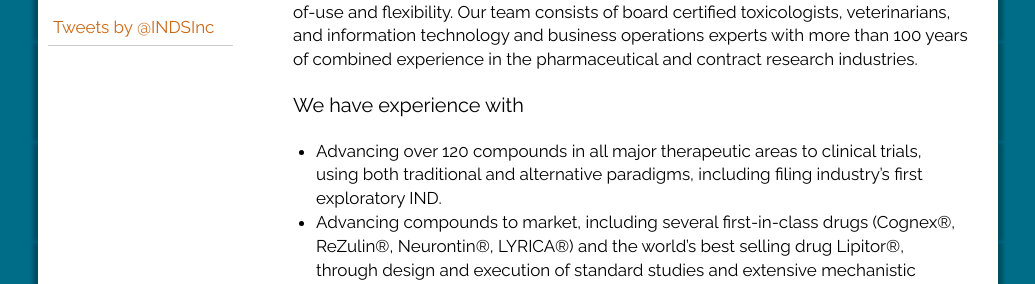
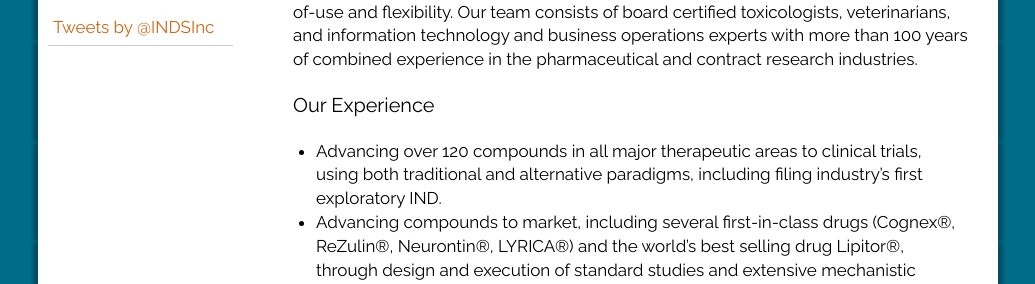
Before and after one commit to inds-inc/inds-inc.github.io, a Jekyll site: the page built from index.md, in a window 1280 px wide. Shown: the part 966-1250 px from the top of the page, without its empty margins (122-1157 px from the left). Built offline with Jekyll 4.4.1, drawn with Linux system fonts in a browser that asks for light colours; comment, search, counter and statistics services are not loaded.

Commit message:
fix home page

```diff
--- a/index.md
+++ b/index.md
@@ -28,7 +28,7 @@
 operations experts with more than 100 years of combined experience in the
 pharmaceutical and contract research industries.
 
-### We have experience with
+### Our Experience
 
 -   Advancing over 120 compounds in all major therapeutic areas to clinical
     trials, using both traditional and alternative paradigms, including filing
```
